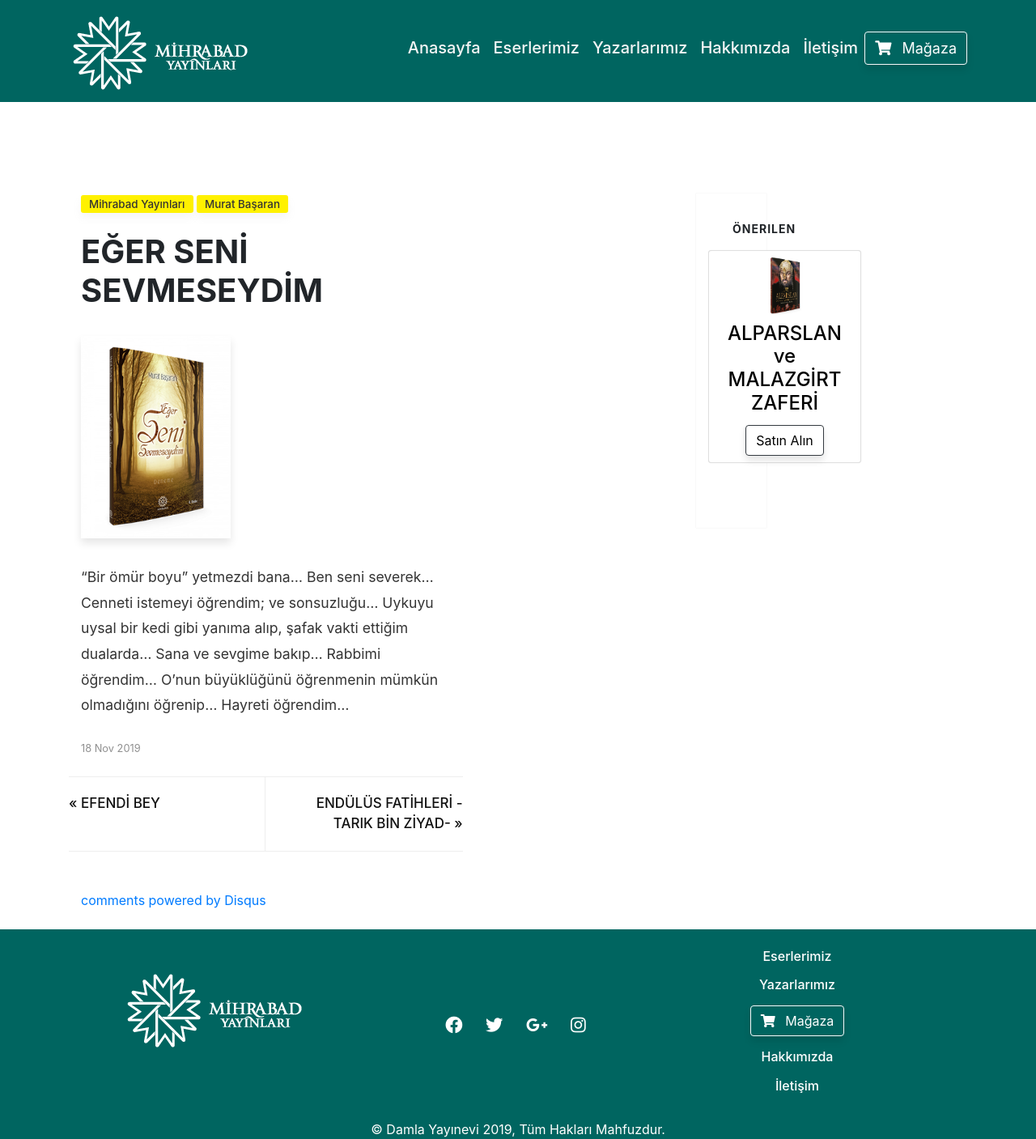
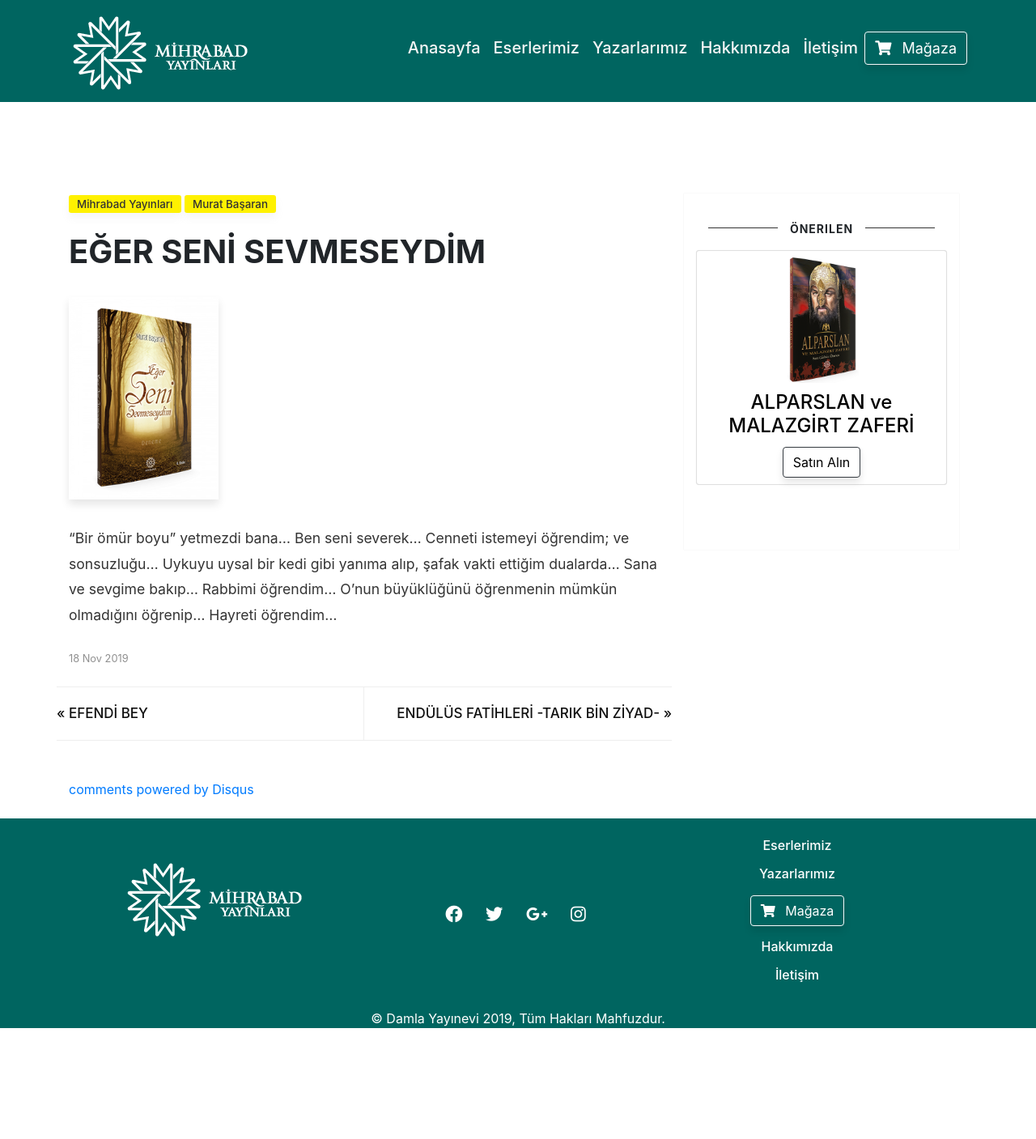
Before and after one commit to edamla/mihrabad, a Jekyll site: the page built from _posts/2019-11-18-eger-seni-sevmeseydim.md, in a window 1280 px wide. Shown: the whole page at 81% size. Built offline with Jekyll 4.4.1, drawn with Linux system fonts in a browser that asks for light colours; nearby versions of some CDN libraries; comment, search, counter and statistics services are not loaded; after the commit the page ends 1270 px from its top, so only the background shows below that.

Commit message:
Update post.html

```diff
--- a/_layouts/post.html
+++ b/_layouts/post.html
@@ -14,7 +14,7 @@ post_class: post-template
 		<!-- Post -->
         {% assign author = site.authors[page.author] %}
 
-		<div class="col-8">
+		<div>
 			<div class="mainheading">
 
                 <!-- Post Categories -->
@@ -107,7 +107,7 @@ post_class: post-template
         <div class="col-12 col-md-4">
         <!-- right sidebar -->
 
-    <div class="col-4">
+    <div>
             {% include sidebar.html %}
      </div>
     </div>
```
